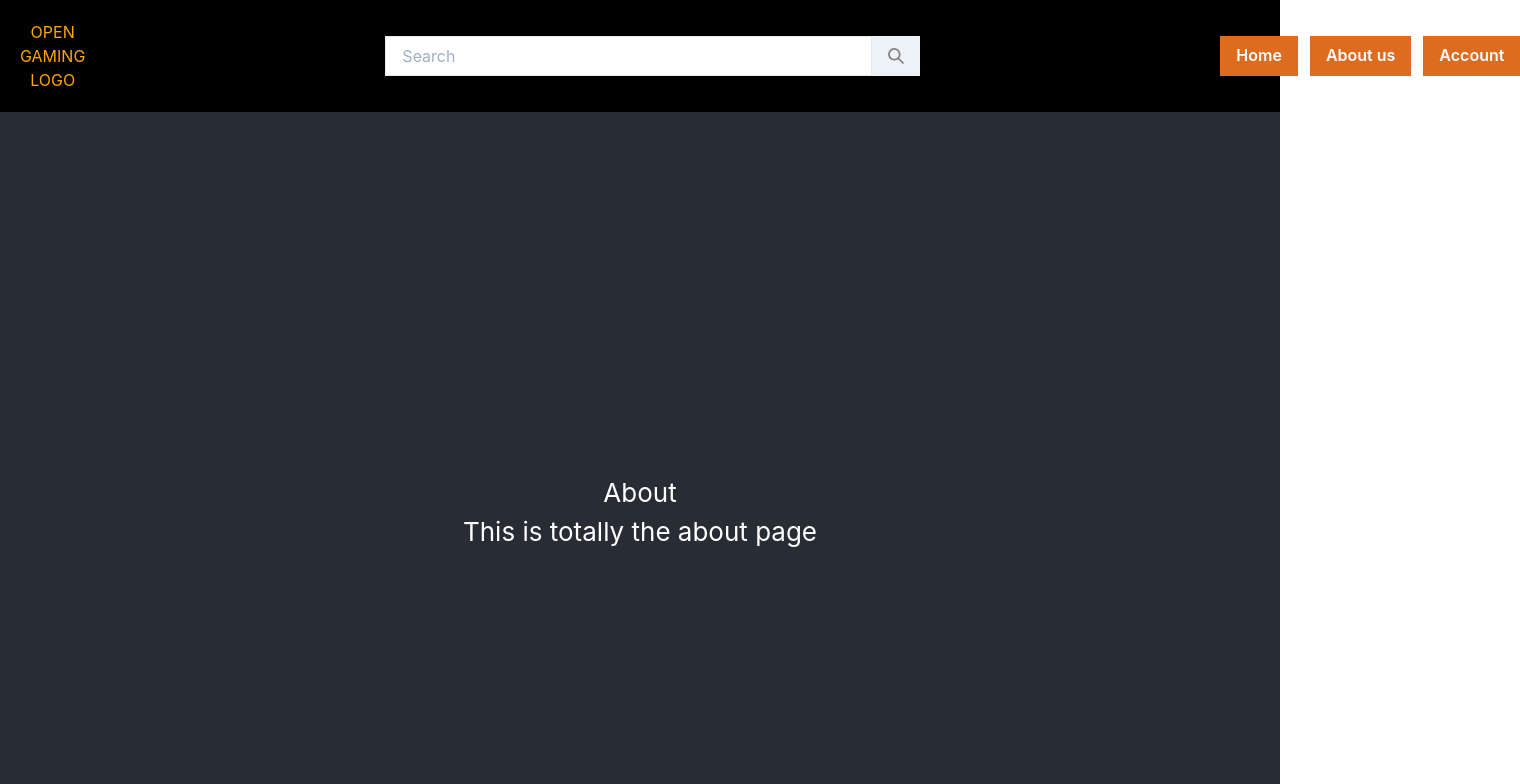
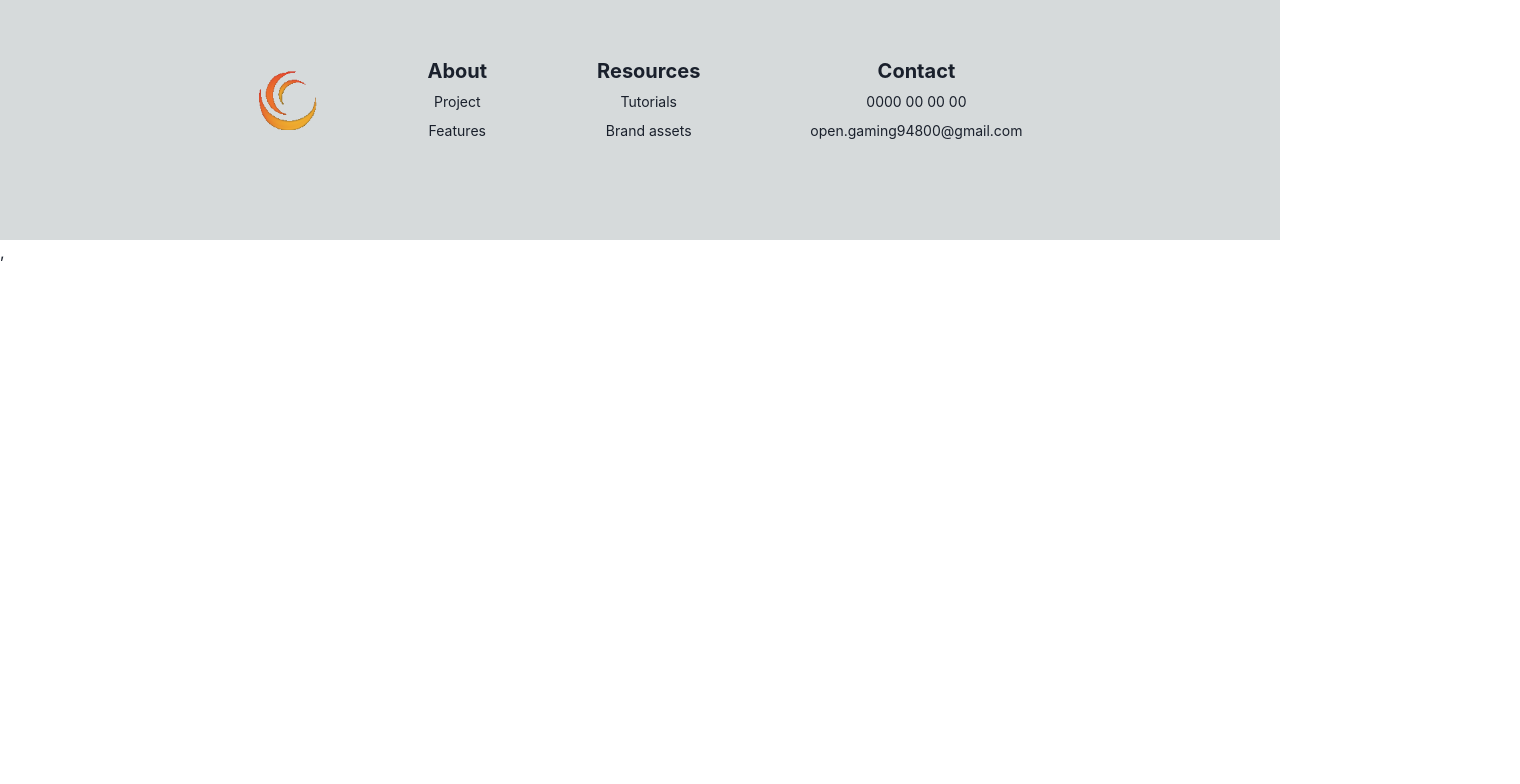
Before and after one commit to Romeo-gennari/Open-gaming-browser, a React (Create React App) app in the folder tfm-frontend/: page /About in a window 1280 px wide. Shown: the top 784 px of the page, 1520 px wide, since content can reach past the window. Built offline with nearby package versions, Linux system fonts and the light colour scheme.

Commit message:
Apparence retravaillé + search bar

```diff
--- a/tfm-frontend/src/About.js
+++ b/tfm-frontend/src/About.js
@@ -1,18 +1,34 @@
 import './App.css';
 
-import Header2 from './header';
+import { Box, Image, Center, HStack, VStack, Heading, Text } from '@chakra-ui/react'
+import OpenGaming from './images/open_gaming_logo.png'
 
 function About() {
   return (
-    <div className="App">
-        <Header2 />
-        <header className="App-header">
-            <h1>About</h1>
-            <p>This is totally the about page</p>
-        </header>
-
+    <div className="About">
+      <Center height='200px'>
+        <HStack spacing='110px'>
+          <Box>
+            <Image bg='#d6dadb' boxSize='60px' src={OpenGaming} alt='logo' />
+          </Box>
+          <VStack>
+            <Heading fontSize='xl'>About</Heading>
+            <Text fontSize='sm'>Project</Text>
+            <Text fontSize='sm'>Features</Text>
+          </VStack>
+          <VStack>
+            <Heading fontSize='xl'>Resources</Heading>
+            <Text fontSize='sm'>Tutorials</Text>
+            <Text fontSize='sm'>Brand assets</Text>
+          </VStack>
+          <VStack>
+            <Heading fontSize='xl'>Contact</Heading>
+            <Text fontSize='sm'>0000 00 00 00</Text>
+            <Text fontSize='sm'>open.gaming94800@gmail.com</Text>
+          </VStack>
+        </HStack>
+      </Center>
     </div>
-
   );
 }
 
--- a/tfm-frontend/src/App.css
+++ b/tfm-frontend/src/App.css
@@ -3,49 +3,26 @@
   max-height: 100vh;
 }
 
-.App-logo {
-  height: 40vmin;
-  pointer-events: none;
+.App-header {
+  background-color: #DD6B20;
+  min-height: 100vh;
+  font-size: calc(5px + 2vmin);
 }
 
-@media (prefers-reduced-motion: no-preference) {
-  .App-logo {
-    animation: App-logo-spin infinite 20s linear;
-  }
+.Contact {
+  background-color: #ffffff;
+  min-height: 70vh;
+  font-size: calc(5px + 2vmin);
 }
 
-.App-header {
-  background-color: #282c34;
-  min-height: 100vh;
-  display: flex;
-  flex-direction: column;
-  align-items: center;
-  justify-content: center;
-  font-size: calc(10px + 2vmin);
-  color: white;
+.Features {
+  background-color: #000000;
+  min-height: 70vh;
+  font-size: calc(5px + 2vmin);
 }
 
-.Band-header {
-  background-color: #14151a;
-  min-height: 5vh;
-  display: flex;
-  flex-direction: column;
-  align-items: left;
-  text-align: left;
-  justify-content: left;
-  font-size: calc(5px + 1vmin);
-  color: white;
+.About {
+  background-color: #d6dadb;
+  min-height: 30vh;
+  font-size: calc(5px + 2vmin);
 }
-
-.App-link {
-  color: #61dafb;
-}
-
-@keyframes App-logo-spin {
-  from {
-    transform: rotate(0deg);
-  }
-  to {
-    transform: rotate(360deg);
-  }
-}
--- a/tfm-frontend/src/App.js
+++ b/tfm-frontend/src/App.js
@@ -1,17 +1,52 @@
 import Header2 from "./header";
-
-import logo from './logo.svg';
+import Contact from "./Contact";
+import About from "./About";
+import { VStack, HStack, Button, Input, Center, Box } from '@chakra-ui/react'
+import { SearchIcon } from '@chakra-ui/icons'
+import { useState } from 'react'
+import JSONDATA from "./MOCK_DATA.json"
 import './App.css';
 
 function Home(){
+
+  function handleSubmit(e){
+    e.preventDefault();
+    console.log(content);
+  }
+  const [content, setContent] = useState('');
   return (
-    <div>
-
-      <h1>Home</h1>
-      <p>Yes, this is totally the home page</p>
-      <img src={logo} className="App-logo" alt="logo" />
-      <p>Coucou</p>
-
+    <div className='App'>
+      <Box boxSize='3'/>
+      <Center>
+        <form onSubmit={handleSubmit}>
+          <HStack spacing='0'>
+            <Input type='text' borderRadius='m' placeholder='Search' color='black' bg='white' htmlSize={40} width='auto'
+              value={content } onChange={(e) => setContent(e.target.value)}>
+            </Input>
+            <Button borderRadius='m' children={<SearchIcon color='gray' />} type='submit' ></Button>
+          </HStack>
+        </form>
+      </Center>
+      <Box boxSize='3'/>
+      <VStack>
+        <Center>
+          <VStack spacing='1'>
+            {JSONDATA.filter((value)=>
+            {
+              if (content === "") {
+                return (<Box bg='#1A202C' color='white'>{value.name}</Box>)
+              } else if (value.name.toLowerCase().includes(content.toLowerCase())){
+                return <Box bg='#1A202C' color='white'>{value.name}</Box>
+              }
+            }).map((value, key) =>
+            {
+              return (
+                <Box bg='#1A202C' color='white'>{value.name}</Box>
+              );
+            })}
+          </VStack>
+        </Center>
+      </VStack>
     </div>
   );
 }
@@ -24,6 +59,8 @@ function App() {
       <header className="App-header">
         <Home />
       </header>
+        <Contact />
+        <About />
     </div>
   );
 }
--- /dev/null
+++ b/tfm-frontend/src/Contact.js
@@ -0,0 +1,43 @@
+import { Center, HStack, VStack, Heading, Input, Box } from '@chakra-ui/react';
+
+
+function Contact() {
+  return (
+    <div className="Contact">
+        <Box boxSize='40px'/>
+        <VStack>
+            <Center>
+                <Heading>Contact</Heading>
+            </Center>
+            <Box boxSize='40px'/>
+            <Center >
+                    <HStack spacing='4'>
+                        <VStack>
+                            <Input type='text' placeHolder='Name' borderRadius='m' htmlSize='45' height='10'/>
+                            <Input type='text' placeHolder='Email' borderRadius='m' htmlSize='45' height='10'/>
+                            <Input type='text' placeHolder='Message' borderRadius='m' htmlSize='45' height='40'/>
+                        </VStack>
+                        <Box>
+                            <div class="Efrei Paris Map">
+                                <iframe
+                                    width="400"
+                                    height="256"
+                                    frameborder="0"
+                                    scrolling="no"
+                                    marginheight="0"
+                                    marginwidth="0"
+                                    id="gmap_canvas"
+                                    src="https://maps.google.com/maps?width=373&amp;height=311&amp;hl=en&amp;q=Efrei%20Paris%20Cr%C3%A9teil+(Efrei%20Paris)&amp;t=&amp;z=12&amp;ie=UTF8&amp;iwloc=B&amp;output=embed">
+                                </iframe>
+                            </div>
+                        </Box>
+                    </HStack>
+            </Center>
+        </VStack>
+
+    </div>
+
+  );
+}
+
+export default Contact;
--- /dev/null
+++ b/tfm-frontend/src/Features.js
@@ -0,0 +1,18 @@
+import './App.css';
+
+import { Heading, Text } from '@chakra-ui/react'
+
+function Features() {
+  return (
+
+    <div className="Features">
+        <header className="Features">
+            <Heading color='orange '>FEATURES</Heading>
+            <Text color='orange'> Features page </Text>
+        </header>
+    </div>
+
+  );
+}
+
+export default Features;
--- /dev/null
+++ b/tfm-frontend/src/MOCK_DATA.json
@@ -0,0 +1,10 @@
+[{"name":"Vania Poufle"},
+{"name":"Eric Fouple"},
+{"name":"Vanilla Roufle"},
+{"name":"Erika Puofle"},
+{"name":"Vince Poulffe"},
+{"name":"Hera Pouuufla"},
+{"name":"Elena Poufla"},
+{"name":"Vincent Pouddouf"},
+{"name":"Holy Poule"}
+]
--- a/tfm-frontend/src/header.js
+++ b/tfm-frontend/src/header.js
@@ -1,9 +1,9 @@
 //import './App.css';
 //import {Link} from "react-router-dom";
 
-import { HStack, Button, Input, Text, Center, Link } from '@chakra-ui/react'
-import { SearchIcon } from '@chakra-ui/icons'
-import { useState } from 'react'
+import { VStack, HStack, Button, Heading, Link, Image, Box } from '@chakra-ui/react'
+import OpenGaming from './images/open_gaming_logo.png'
+
 
 /*
 function Header() {
@@ -20,45 +20,44 @@ function Header() {
 
 function Header2() {
 
-  function handleSubmit(e){
-    e.preventDefault();
-    console.log(content);
-  }
-
-  const [content, setContent] = useState('');
-
   return (
     <div className="App">
-        <HStack bg='black' w='100%' p='5' spacing='300'>
-          <Text color='orange'>
-            OPEN GAMING LOGO
-          </Text>
-          <form onSubmit={handleSubmit}>
-            <Center>
-              <Input type='text' borderRadius='m' placeholder='Search' bg='white' htmlSize={40} width='auto'
-              value={content } onChange={(e) => setContent(e.target.value)}>
-              </Input>
-              <Button borderRadius='m' children={<SearchIcon color='gray' />} type='submit' ></Button>
-            </Center>
-          </form>
-          <Center gap='3'>
+      <VStack bg='#DD6B20'>
+        <HStack bg='#1A202C' w='100%' p='1' spacing='800px'>
+          <Link href="/">
+            <HStack>
+              <Box>
+                <Image bg='#1A202C' boxSize='50px' src={OpenGaming} alt='logo' />
+              </Box>
+              <Heading color='white' fontSize='20'>
+                OPEN GAMING
+              </Heading>
+            </HStack>
+          </Link>
+          <HStack gap='3'>
             <Link href="/">
-              <Button borderRadius='m' colorScheme='orange' color='white'>
+              <Button borderRadius='m' bg='#1A202C' color='white'>
                 Home
               </Button>
             </Link>
-            <Link href="/About">
-              <Button borderRadius='m' colorScheme='orange' color='white'>
-                About us
+            <Link href="/Features">
+              <Button borderRadius='m' bg='#1A202C' color='white'>
+                Features
+              </Button>
+            </Link>
+            <Link href="/Contact">
+              <Button borderRadius='m' bg='#1A202C' color='white'>
+                Contact
               </Button>
             </Link>
             <Link href="/Profile">
-              <Button borderRadius='m' colorScheme='orange' color='white'>
+              <Button borderRadius='m' bg='#1A202C' color='white'>
                 Account
               </Button>
             </Link>
-          </Center>
+          </HStack>
         </HStack>
+      </VStack>
     </div>
   );
 }
--- a/tfm-frontend/src/index.js
+++ b/tfm-frontend/src/index.js
@@ -5,6 +5,8 @@ import './index.css';
 import App from './App';
 import About from './About';
 import Profile from './Profile';
+import Contact from './Contact';
+import Features from './Features';
 
 import reportWebVitals from './reportWebVitals';
 
@@ -20,6 +22,8 @@ ReactDOM.render(
           <Route path="/" element={<App />} />
           <Route path="About" element={<About />} />
           <Route path="Profile" element={<Profile />} />
+          <Route path="Contact" element={<Contact />} />
+          <Route path="Features" element={<Features />} />
         </Routes>
       </BrowserRouter>,
     </ChakraProvider>
```
Also changed, not shown: tfm-frontend/src/images/open_gaming_logo.png (added).
